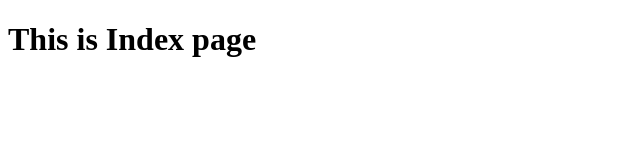
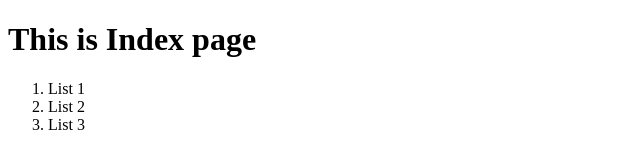
Before and after one commit to AkankshaJ22/gitExercise1, a plain HTML site: page index.html in a window 1280 px wide. Shown: the whole page, without its empty margins (0-640 px from the left). Drawn offline with Linux system fonts and the light colour scheme.

Commit message:
this is third commit

```diff
--- a/index.html
+++ b/index.html
@@ -8,5 +8,12 @@
 </head>
 <body>
     <div><h1>This is Index page</h1></div>
+    <div>
+        <ol>
+            <li>List 1</li>
+            <li>List 2</li>
+            <li>List 3</li>
+        </ol>
+    </div>
 </body>
 </html>
```
Also changed, not shown: command_txt.txt.
